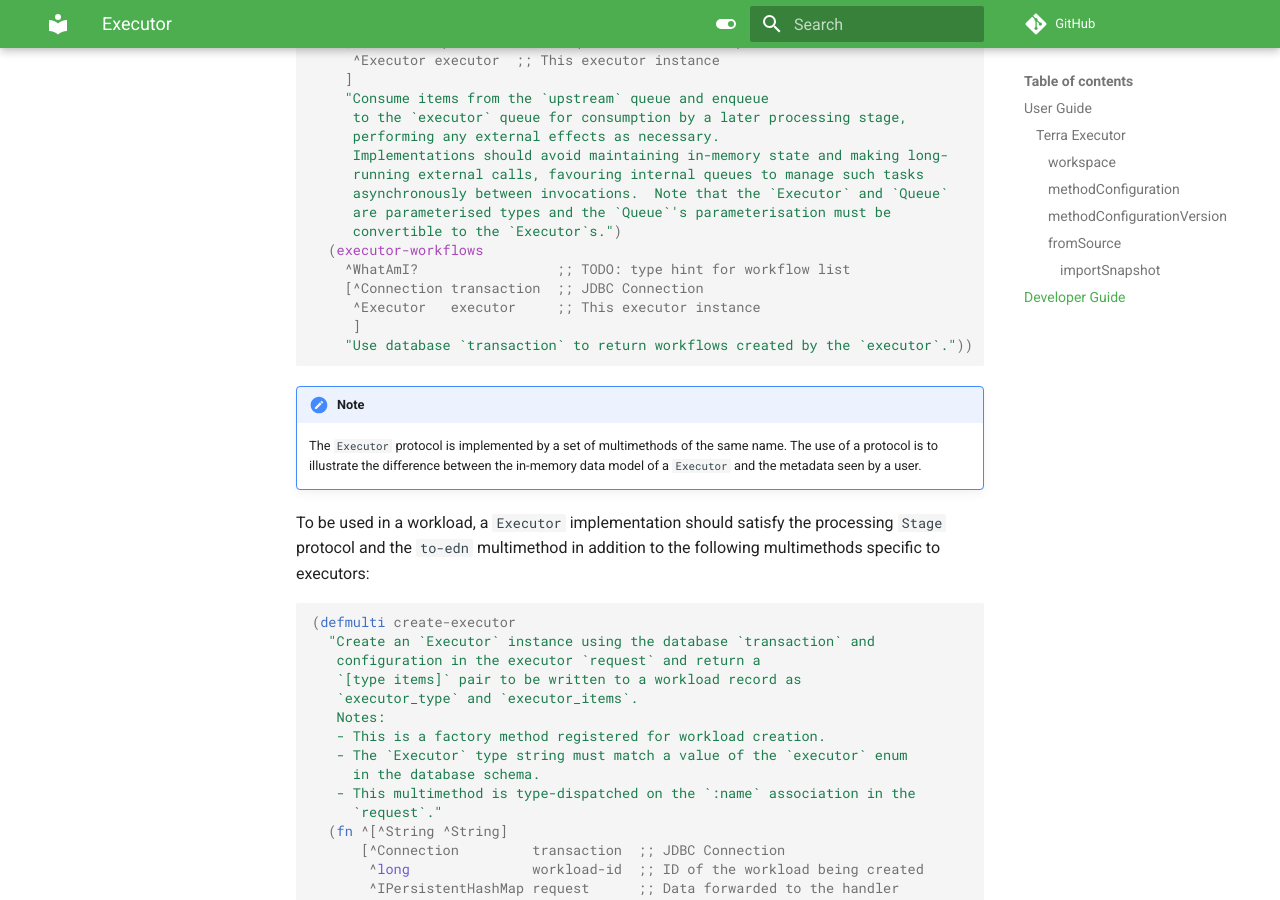
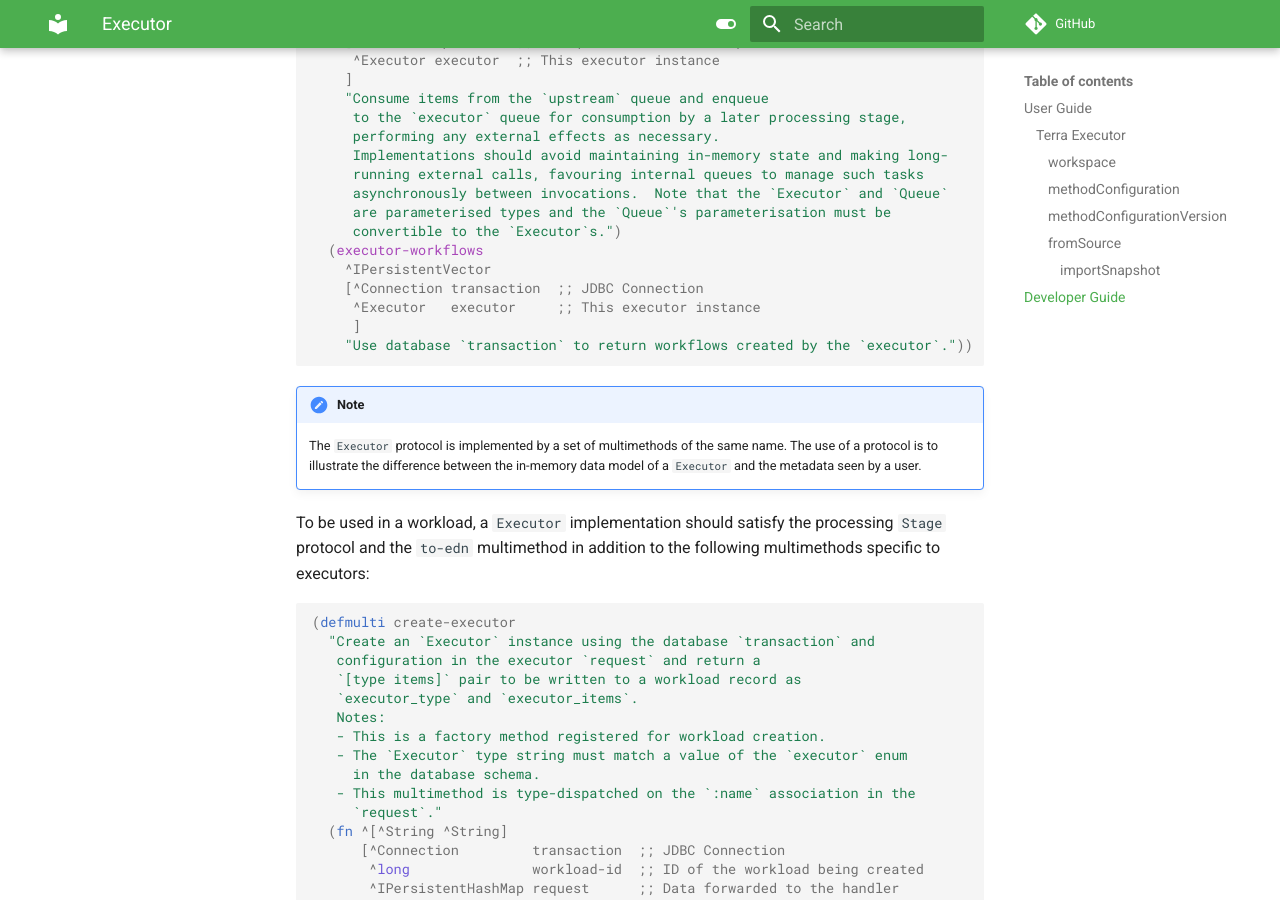
Before and after one commit to broadinstitute/wfl, an MkDocs documentation site: the page built from docs/md/executor.md, in a window 1280 px wide and 900 px high, scrolled down 3620 px. Built offline with MkDocs 1.6.1 and Material for MkDocs 9.7.7, drawn with Linux system fonts in a browser that asks for light colours; comment, search, counter and statistics services are not loaded.

Commit message:
Phoned a friend @tbl3rd to fix return type hint in executor docs (#457)

```diff
--- a/docs/md/executor.md
+++ b/docs/md/executor.md
@@ -122,7 +122,7 @@ An executor is a `Queue` that satisfies the `Executor` protocol below:
      are parameterised types and the `Queue`'s parameterisation must be
      convertible to the `Executor`s.")
   (executor-workflows
-    ^WhatAmI?                 ;; TODO: type hint for workflow list
+    ^IPersistentVector
     [^Connection transaction  ;; JDBC Connection
      ^Executor   executor     ;; This executor instance
      ]
```
